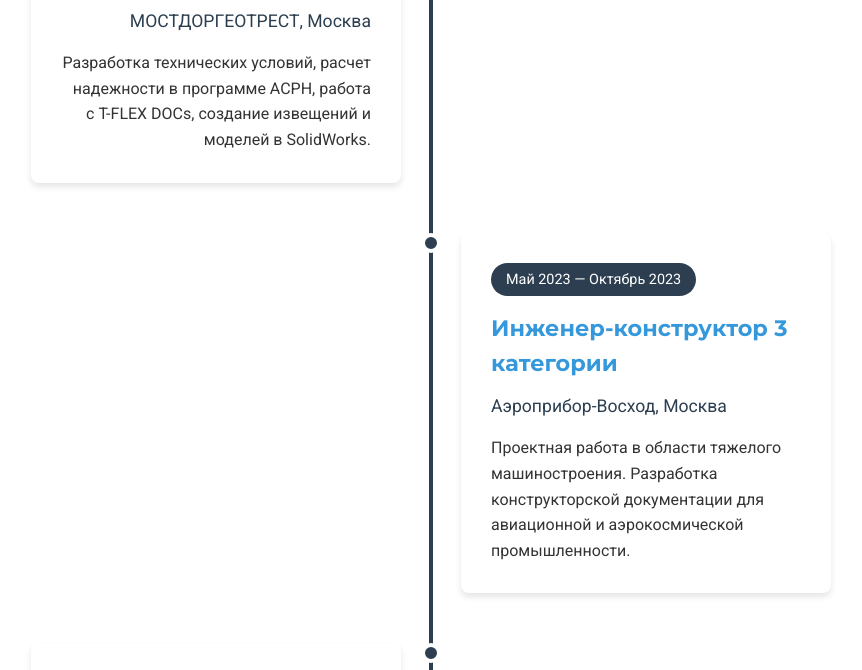
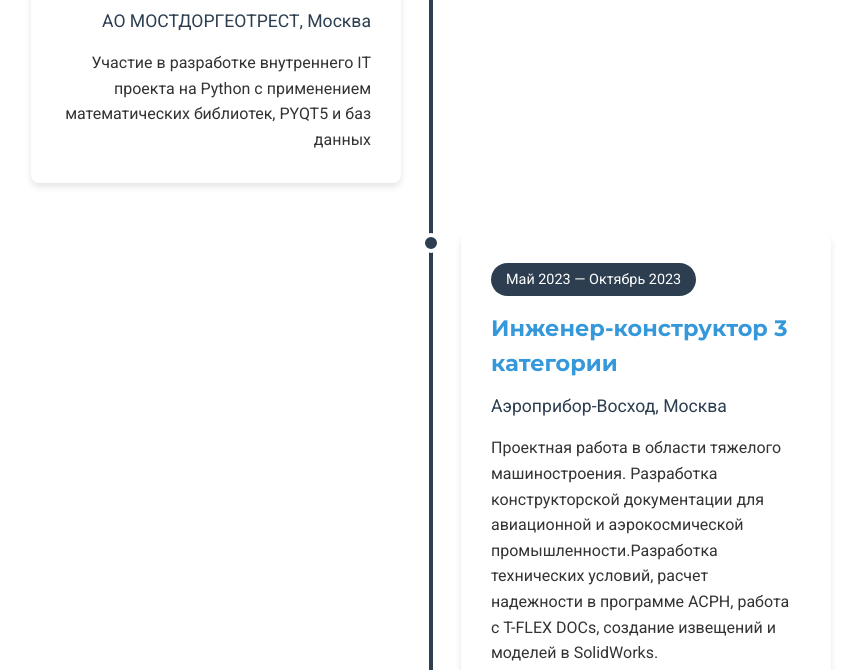
Before and after one commit to Arina842/arina842.github.io, a plain HTML site: page index.html in a window 1280 px wide. Shown: the part 3059-3729 px from the top of the page, without its empty margins (209-1071 px from the left). Drawn offline with Linux system fonts and the light colour scheme.

Commit message:
Update index.html

```diff
--- a/index.html
+++ b/index.html
@@ -1107,8 +1107,8 @@
                     <div class="timeline-content">
                         <span class="timeline-date">Октябрь 2023 — настоящее время</span>
                         <h3 class="timeline-title">Инженер-программист</h3>
-                        <span class="timeline-company">МОСТДОРГЕОТРЕСТ, Москва</span>
-                        <p>Разработка технических условий, расчет надежности в программе АСРН, работа с T-FLEX DOCs, создание извещений и моделей в SolidWorks.</p>
+                        <span class="timeline-company">АО МОСТДОРГЕОТРЕСТ, Москва</span>
+                        <p>Участие в разработке внутреннего IT проекта на Python с применением математических библиотек, PYQT5 и баз данных</p>
                     </div>
                 </div>
 
@@ -1118,7 +1118,7 @@
                         <span class="timeline-date">Май 2023 — Октябрь 2023</span>
                         <h3 class="timeline-title">Инженер-конструктор 3 категории</h3>
                         <span class="timeline-company">Аэроприбор-Восход, Москва</span>
-                        <p>Проектная работа в области тяжелого машиностроения. Разработка конструкторской документации для авиационной и аэрокосмической промышленности.</p>
+                        <p>Проектная работа в области тяжелого машиностроения. Разработка конструкторской документации для авиационной и аэрокосмической промышленности.Разработка технических условий, расчет надежности в программе АСРН, работа с T-FLEX DOCs, создание извещений и моделей в SolidWorks.</p>
                     </div>
                 </div>
 
```
